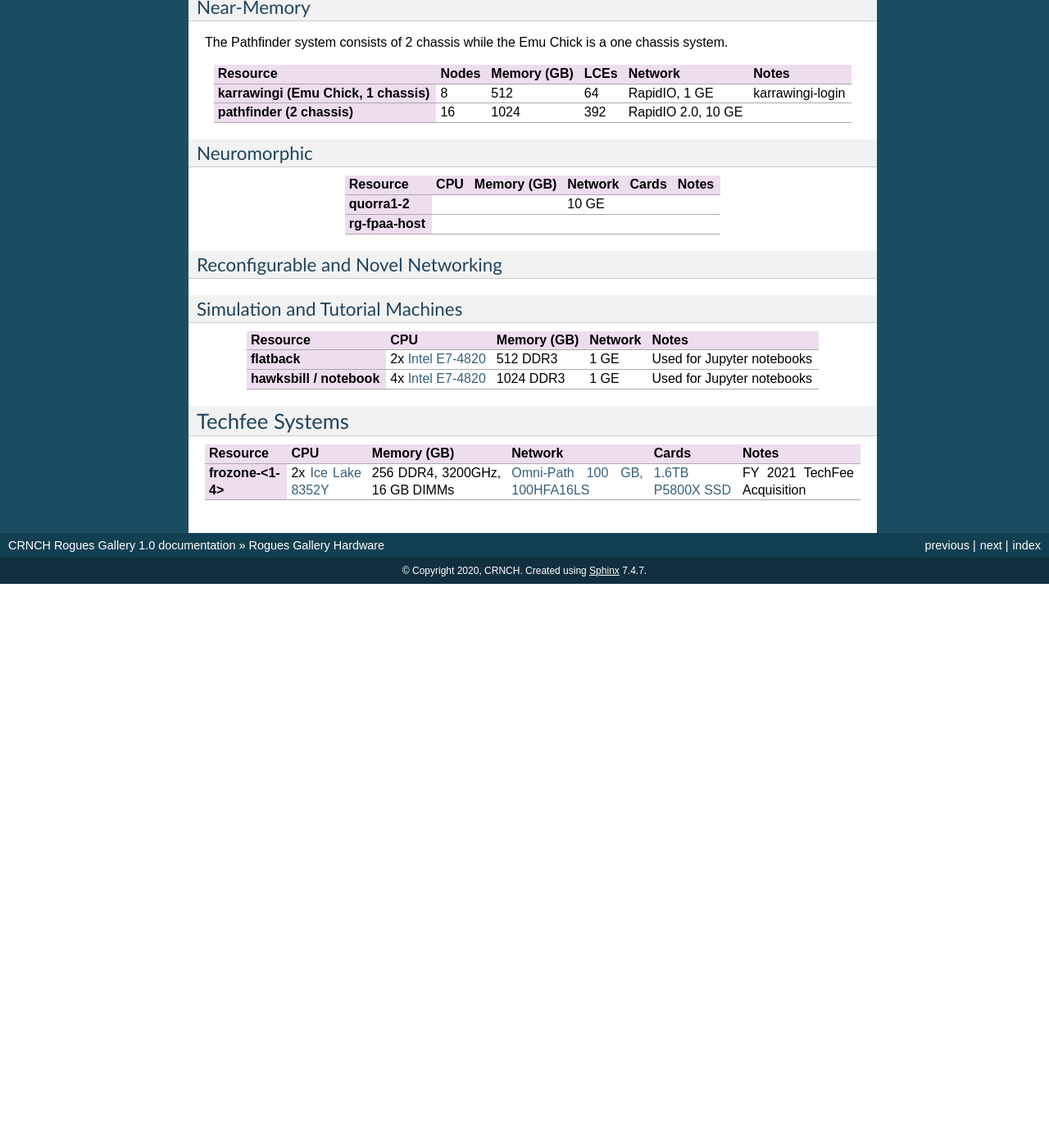
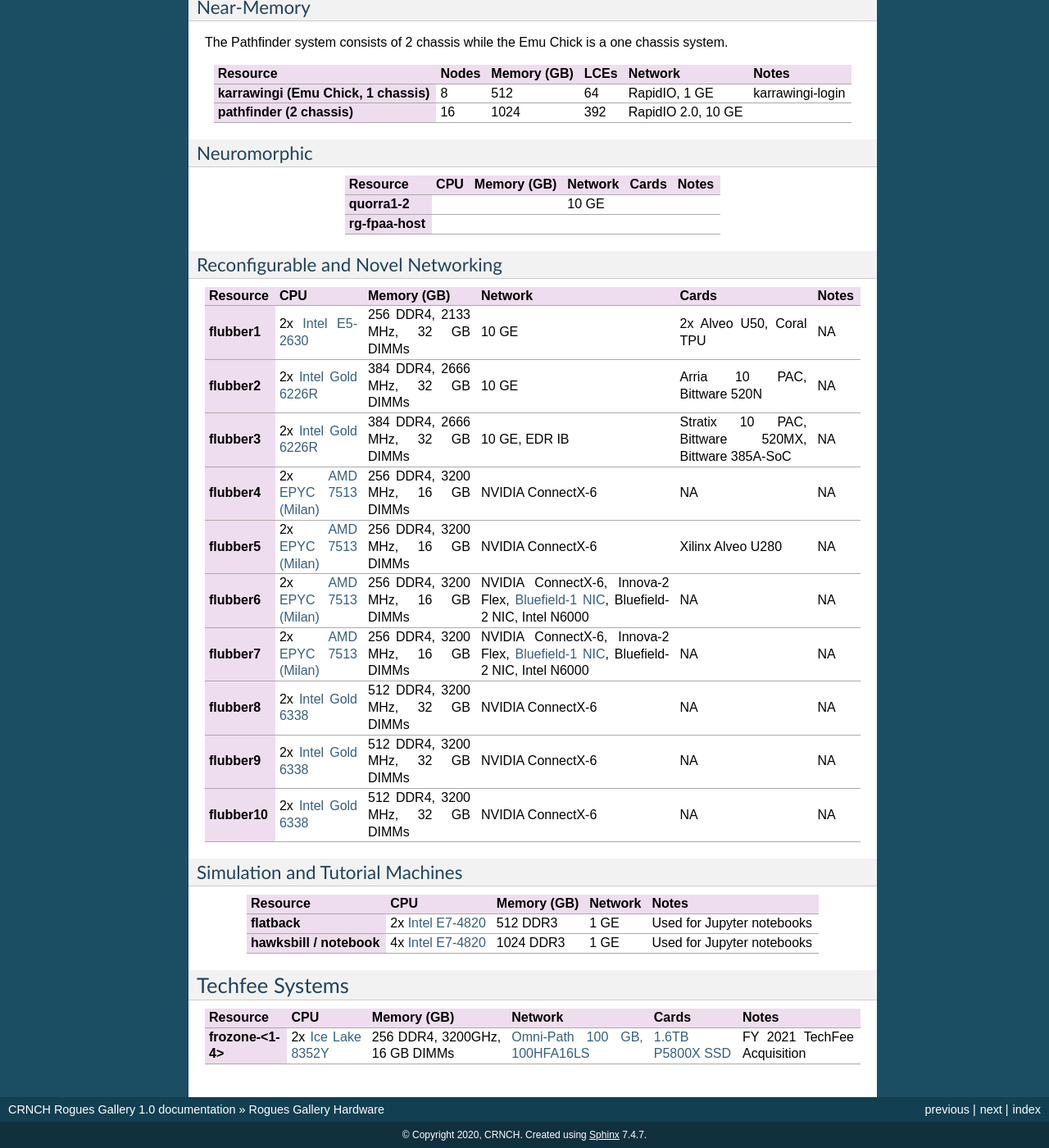
Before and after one commit to gt-crnch-rg/read-the-docs, a Sphinx documentation site: the page built from docs/general/rg-hardware.rst, in a window 1280 px wide and 1400 px high, scrolled down 1282 px. Shown: the whole window at 82% size. Built offline with Sphinx 7.4.7, drawn with Linux system fonts in a browser that asks for light colours; pages that are not in the unit, such as notebooks, are missing from menus; before the commit the page ends 1994 px from its top, so only the background shows below that; some of the changed lines change nothing that is shown.

Commit message:
Update rg-hardware.rst

```diff
--- a/docs/general/rg-hardware.rst
+++ b/docs/general/rg-hardware.rst
@@ -150,20 +150,20 @@
     * - flubber1
       - 2x `Intel E5-2630 <https://ark.intel.com/content/www/us/en/ark/products/92981/intel-xeon-processor-e5-2630-v4-25m-cache-2-20-ghz.html>`__
       - 256 DDR4, 2133 MHz, 32 GB DIMMs
-      - 10 GE, Innova-2 Flex
-      - 2x Alveo U280, Coral TPU
+      - 10 GE
+      - 2x Alveo U50, Coral TPU
       - NA
     * - flubber2
       - 2x `Intel Gold 6226R <https://ark.intel.com/content/www/us/en/ark/products/199347/intel-xeon-gold-6226r-processor-22m-cache-2-90-ghz.html>`__
       - 384 DDR4, 2666 MHz, 32 GB DIMMs
-      - 10 GE, `Bluefield-1 NIC <https://github.gatech.edu/crnch-rg/rogues-docs/wiki/%5BNetworking%5D-Mellanox-BlueField-Resources>`__
-      - Arria 10 PAC, Bittware 385A-SoC, Bittware 520N, Bittware 520MX
+      - 10 GE
+      - Arria 10 PAC, Bittware 520N
       - NA
     * - flubber3
       - 2x `Intel Gold 6226R <https://ark.intel.com/content/www/us/en/ark/products/199347/intel-xeon-gold-6226r-processor-22m-cache-2-90-ghz.html>`__
       - 384 DDR4, 2666 MHz, 32 GB DIMMs
-      - 10 GE, EDR IB, `Bluefield-1 NIC <https://github.gatech.edu/crnch-rg/rogues-docs/wiki/%5BNetworking%5D-Mellanox-BlueField-Resources>`__
-      - Stratix 10 PAC
+      - 10 GE, EDR IB
+      - Stratix 10 PAC, Bittware 520MX, Bittware 385A-SoC
       - NA
     * - flubber4
       - 2x `AMD EPYC 7513 (Milan) <https://www.amd.com/en/products/cpu/amd-epyc-7513>`__
@@ -177,13 +177,13 @@
       - NVIDIA ConnectX-6
       - Xilinx Alveo U280
       - NA
-    * flubber6
+    * - flubber6
       - 2x `AMD EPYC 7513 (Milan) <https://www.amd.com/en/products/cpu/amd-epyc-7513>`__
       - 256 DDR4, 3200 MHz, 16 GB DIMMs
       - NVIDIA ConnectX-6, Innova-2 Flex, `Bluefield-1 NIC <https://github.gatech.edu/crnch-rg/rogues-docs/wiki/%5BNetworking%5D-Mellanox-BlueField-Resources>`__, Bluefield-2 NIC, Intel N6000
       - NA
       - NA
-    * flubber7
+    * - flubber7
       - 2x `AMD EPYC 7513 (Milan) <https://www.amd.com/en/products/cpu/amd-epyc-7513>`__
       - 256 DDR4, 3200 MHz, 16 GB DIMMs
       - NVIDIA ConnectX-6, Innova-2 Flex, `Bluefield-1 NIC <https://github.gatech.edu/crnch-rg/rogues-docs/wiki/%5BNetworking%5D-Mellanox-BlueField-Resources>`__, Bluefield-2 NIC, Intel N6000
@@ -198,13 +198,13 @@
     * - flubber9
       - 2x `Intel Gold 6338 <https://www.intel.com/content/www/us/en/products/sku/212285/intel-xeon-gold-6338-processor-48m-cache-2-00-ghz/specifications.html>`__
       - 512 DDR4, 3200 MHz, 32 GB DIMMs
-      - 10 GE, NVIDIA ConnectX-6
+      - NVIDIA ConnectX-6
       - NA
       - NA
     * - flubber10
       - 2x `Intel Gold 6338 <https://www.intel.com/content/www/us/en/products/sku/212285/intel-xeon-gold-6338-processor-48m-cache-2-00-ghz/specifications.html>`__
       - 512 DDR4, 3200 MHz, 32 GB DIMMs
-      - 10 GE, NVIDIA ConnectX-6
+      - NVIDIA ConnectX-6
       - NA
       - NA
 
```
